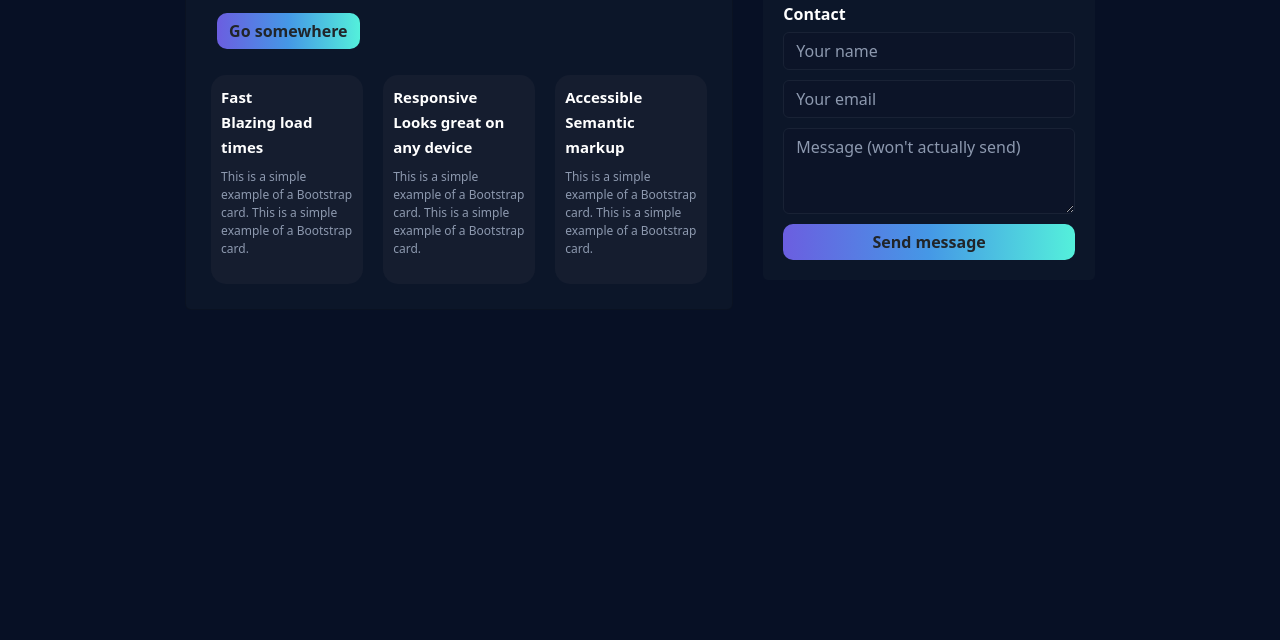
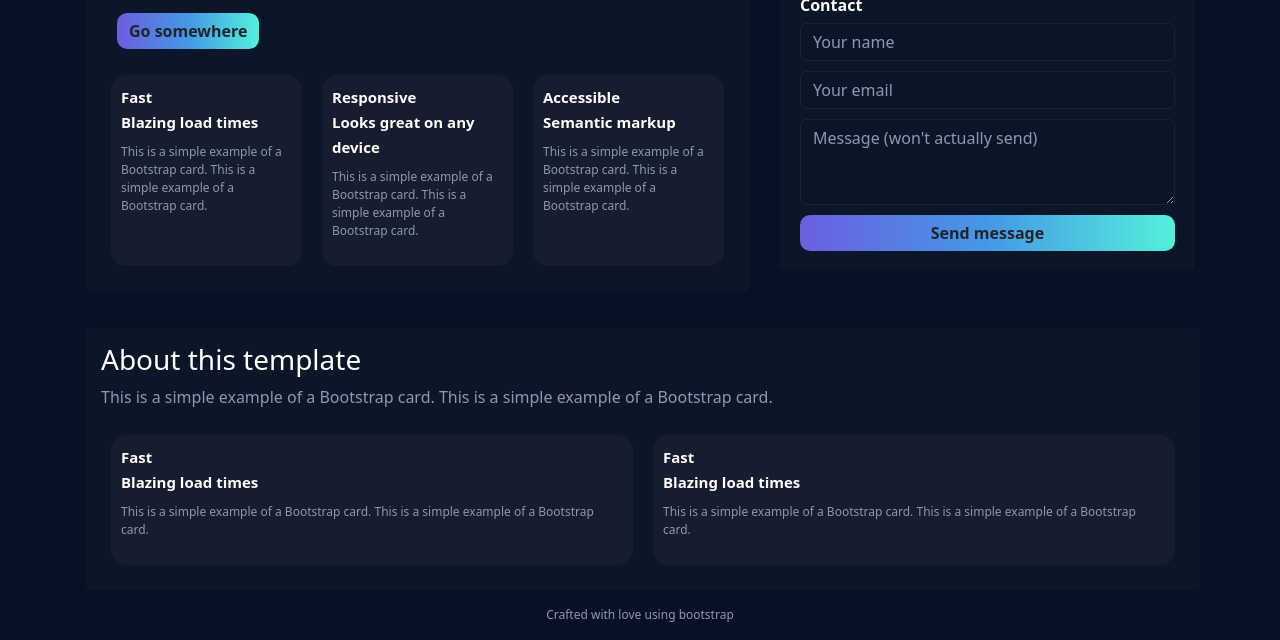
Before and after one commit to soggy8/praksaWebsite, a plain HTML site: page index2.html in a window 1280 px wide. Shown: the part 236-876 px from the top of the page. Before the commit the page ends 800 px from the top, so only its background shows below. Drawn offline with nearby package versions, Linux system fonts and the light colour scheme.

Commit message:
fiinished the last card and just put placeholder text

```diff
--- a/index2.html
+++ b/index2.html
@@ -118,8 +118,35 @@
             </div>
           </div>
         </div>
+        <div class="row">
+          <div class="col-12 card d-flex justify-content-center" style="margin-top: 20px; color: white; background-color: #0c1629;">
+            <h3>About this template</h3>
+            <p style="color: #8d99af;">This is a simple example of a Bootstrap card. This is a simple example of a Bootstrap card.</p>
+            <div class="container">
+            <div class="row">
+              <div class="col small-card">
+                <h6 class="small-card-title">
+                  Fast <br>
+                  Blazing load times
+                </h6>
+                <p class="small-card-text" style="color: #8d99af;">This is a simple example of a Bootstrap card. This is a simple example of a Bootstrap card.</p>
+              </div>
+              <div class="col small-card">
+                <h6 class="small-card-title">
+                  Fast <br>
+                  Blazing load times
+                </h6>
+                <p class="small-card-text" style="color: #8d99af;">This is a simple example of a Bootstrap card. This is a simple example of a Bootstrap card.</p>
+              </div>
+            </div>
+          </div>
+          </div>
+        </div>
       </div>
     </div>
     <script src="https://cdn.jsdelivr.net/npm/bootstrap@5.3.8/dist/js/bootstrap.bundle.min.js" integrity="sha384-FKyoEForCGlyvwx9Hj09JcYn3nv7wiPVlz7YYwJrWVcXK/BmnVDxM+D2scQbITxI" crossorigin="anonymous"></script>
   </body>
+  <footer class="d-flex flex-column align-items-center justify-content-center">
+    <p style="color: #8d99af; font-size: 12px;">Crafted with love using bootstrap</p>
+  </footer>
 </html>
--- a/styles2.css
+++ b/styles2.css
@@ -13,6 +13,13 @@
     margin: 10px;
     padding: 10px;
     background-color: #151d2f;
+    -webkit-transition: margin 0.3s ease-out;
+    transition: margin 0.3s ease-out;
+}
+
+#small-card:hover {
+    cursor: pointer;
+    margin-top: 5px;
 }
 
 #info-card {
```
